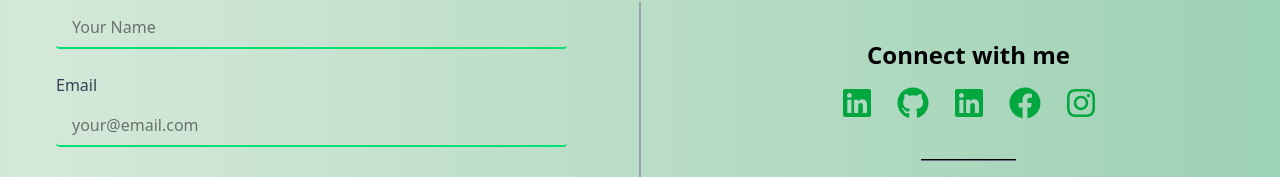
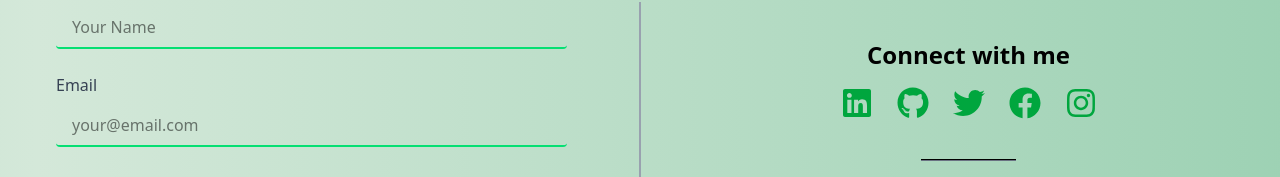
Before and after one commit to rak626/rakesh-portfolio, a Next.js app: page /contact in a window 1280 px wide. Shown: the part 257-434 px from the top of the page. Built offline with nearby package versions, Linux system fonts and the light colour scheme.

Commit message:
fix personal info

```diff
--- a/src/app/(home)/contact/page.tsx
+++ b/src/app/(home)/contact/page.tsx
@@ -145,7 +145,7 @@ export default function ContactPage() {
                                         rel="noopener noreferrer"
                                         className="text-gray-700 hover:text-gray-900 transition-colors"
                                     >
-                                        <SkillIcon>{GetSkillIcon["linkedin"]}</SkillIcon>
+                                        <SkillIcon>{GetSkillIcon["twitter"]}</SkillIcon>
                                     </a>
                                 )}
                                 {GetSkillIcon["facebook"] && (
--- a/src/datas/data.ts
+++ b/src/datas/data.ts
@@ -152,7 +152,7 @@ export const personalInfo: PersonalInfo = {
         linkedin: "https://www.linkedin.com/in/ghoshrakesh626/",
         github: "https://github.com/rak626",
         twitter: "https://x.com/RakeshG51567945",
-        facebook: "https://www.facebook.com/rakesh.ghosh.7549",
-        instagram: "https://www.instagram.com/rakesh.ghosh.7549/",
+        facebook: "https://www.facebook.com/rakesh.ghosh.777363",
+        instagram: "https://www.instagram.com/rakesh_ghosh_400/",
     }
 }
```
